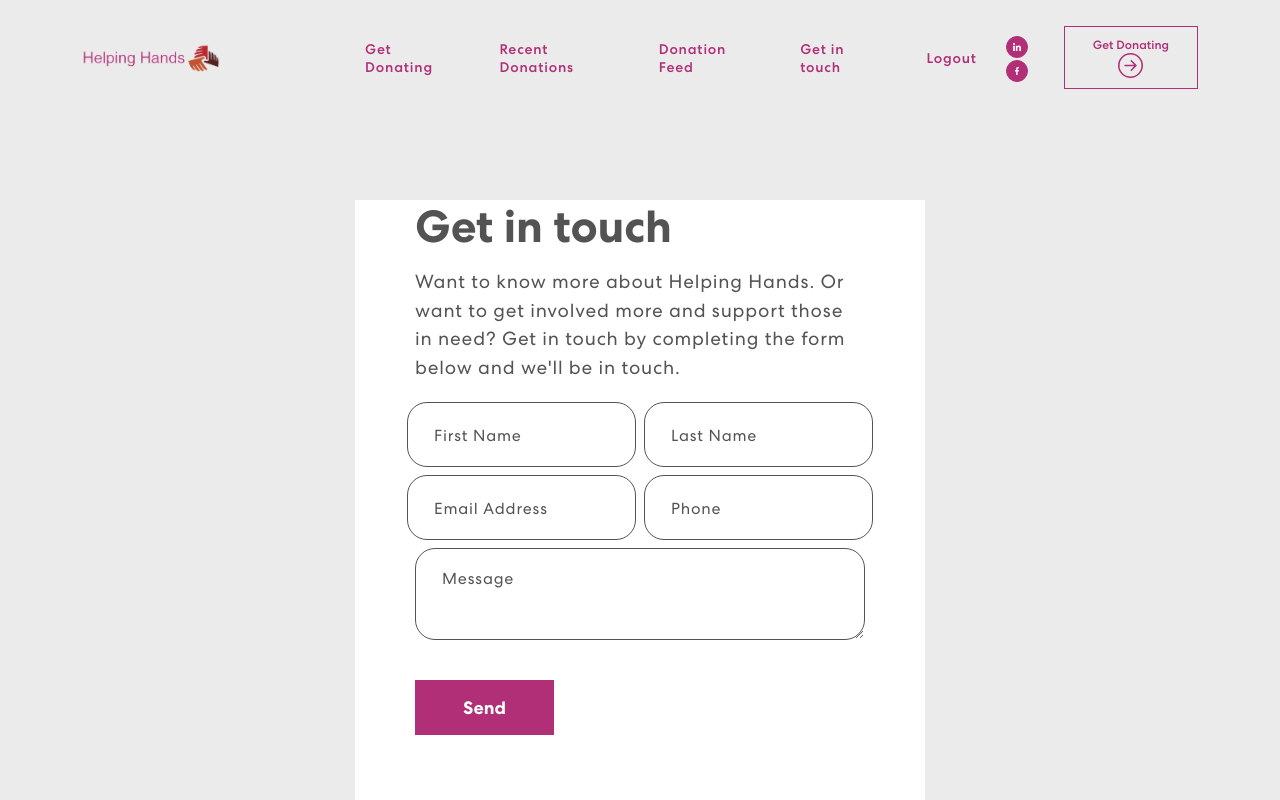
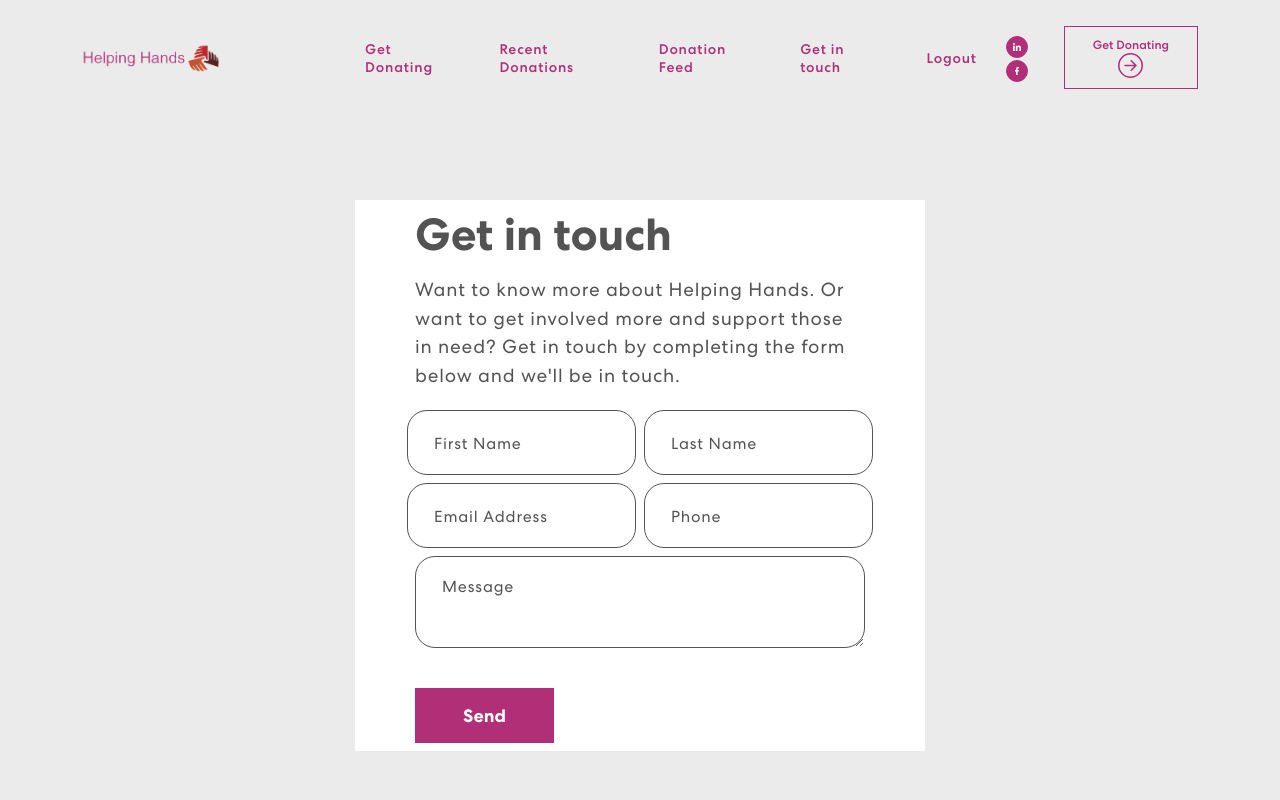
Before and after one commit to inspirewh/helpinghands, a React (Create React App) app in the folder client/: page /connect in a window 1280 px wide. Shown: the top 800 px of the page. Built offline with nearby package versions, Linux system fonts and the light colour scheme.

Commit message:
contact form edited

```diff
--- a/client/src/components/user/UserContact.js
+++ b/client/src/components/user/UserContact.js
@@ -28,7 +28,7 @@ export const UserChat = () => {
             <Container>
                 <Row className="justify-content-center align-items-center">
                     <Col md={6} className="inputForm2">
-                        <h2>Get in touch</h2>
+                        <h2 className="mt-2">Get in touch</h2>
                         <p>Want to know more about Helping Hands. Or want to get involved more and support those in need? Get in touch by completing the form below and we'll be in touch.</p>
                         <form>
                             <Row>
@@ -46,7 +46,7 @@ export const UserChat = () => {
                                 </Col>
                                 <Col>
                                     <textarea row="6" value={formDetails.message} placeholder= "Message" onChange={(e) => onFormUpdate('message', e.target.value)}/>
-                                    <button type="submit"><span>{buttontext}</span></button>
+                                    <button className="mb-2" type="submit"><span>{buttontext}</span></button>
                                 </Col>
                                 {
                                     status.message &&
```
